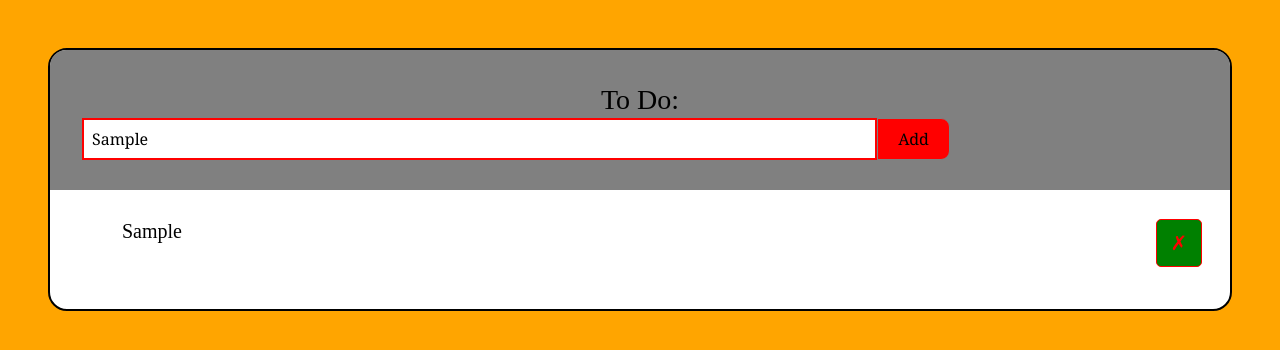
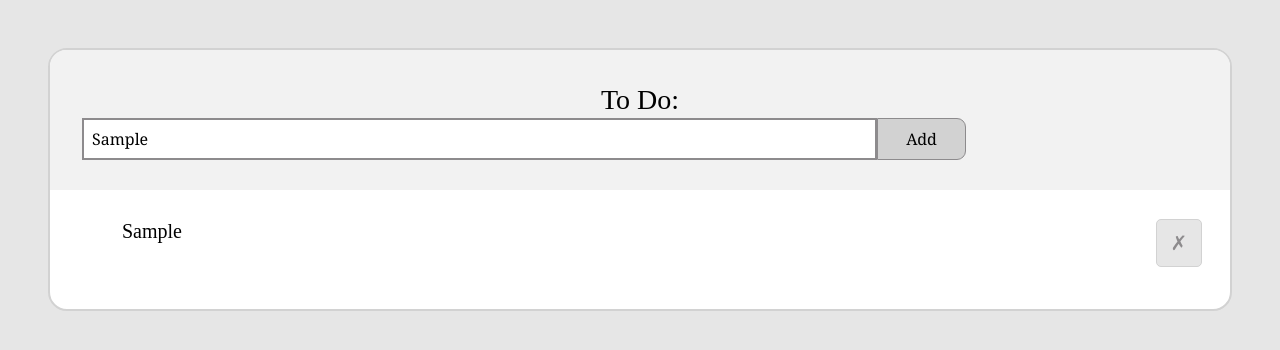
Before and after one commit to natalie-macpherson/dsn1676-assignment-5, a plain HTML site: page index.html in a window 1280 px wide. Both pictures are taken after typing "Sample" into the empty fields and a click on the button "Add". Drawn offline with nearby package versions, Linux system fonts and the light colour scheme.

Commit message:
added greys and deleter crazy colours

```diff
--- a/css/main.css
+++ b/css/main.css
@@ -10,7 +10,7 @@ html {
 
 body {
 	margin: 0;
-	background-color: orange;
+	background-color: #e6e6e6;
 }
 
 html {
@@ -25,11 +25,11 @@ html {
 
 body {
 	margin: 0;
-	background-color: orange;
+	background-color: #e6e6e6;
 }
 
 .bg{
-	border: black solid 2px;
+	border: #d2d2d2 solid 2px;
 	margin: 3rem;
 	border-radius: 19px;
 	background-color: white;
@@ -37,7 +37,7 @@ body {
 }
 
 .grey{
-	background-color: gray;
+	background-color: #f2f2f2;
 	padding: 2rem 2rem 4.5rem 2rem;
 	border-radius: 16px 16px 0 0;
 }
@@ -55,7 +55,7 @@ body {
 .item {
 	height: 2.25rem;
 	width: 70%;
-	border:2px solid red;
+	border:	2px #8d8b8d solid;
 	font-size: 1rem;
 	font-family: Georgia, serif;
 	padding-left: .5rem;
@@ -69,9 +69,9 @@ li {
 
 .addbtn {
 	border-radius: 0 9px 9px 0;
-	border: gray 1px solid;
-	background-color: red;
-	padding: .75rem 1.25rem .75rem 1.25rem;
+	border: #8d8b8d 1px solid;
+	background-color: #d2d2d2;
+	padding: .75rem 1.75rem .75rem 1.75rem;
 	font-size: 1rem;
 	line-height: 1rem;
 	font-family: Georgia, serif;
@@ -82,15 +82,11 @@ li {
 	background-color: green;
 }
 
-.add {
-	xpadding:.25rem;
-}
-
 .done {
-	border: red 1px solid;
-	background-color: green;
+	border: #d2d2d2 1px solid;
+	background-color: #e6e6e6;
 	border-radius: 5px;
-	color: red;
+	color: #8d8b8d;
 	width: 2rem;
 	position: relative;
 	float: right;
@@ -101,11 +97,10 @@ li {
 
 .strike {
 	text-decoration: line-through;
-	color: red;
+	color: #d2d2d4;
 }
 
 h2 {
-	xdisplay: inline-block;
 	font-size: 1.25rem;
 	line-height: 1.50rem;
 	width: 100%;
```
